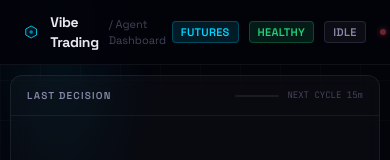
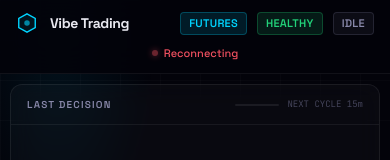
Before and after one commit to RAELTO/rael-vibe-trading, a React (Vite) app in the folder dashboard/: page / in a window 390 px wide. Shown: the top 160 px of the page. Built offline with nearby package versions, Linux system fonts and the light colour scheme; no server answers.

Commit message:
Improve responsive dashboard header

```diff
--- a/dashboard/src/components/Header.tsx
+++ b/dashboard/src/components/Header.tsx
@@ -9,6 +9,27 @@ interface HeaderProps {
   tradingMode: "FUTURES" | "SPOT";
 }
 
+function LiveIndicator({ connected }: { connected: boolean }) {
+  return (
+    <div className="flex items-center gap-1.5">
+      <span
+        className="w-1.5 h-1.5 rounded-full"
+        style={{
+          background: connected ? "#00d4ff" : "#f05060",
+          boxShadow: connected ? "0 0 6px #00d4ff" : "0 0 6px #f05060",
+          animation: "pulse-dot 1.5s ease-in-out infinite",
+        }}
+      />
+      <span
+        className="text-[11px] font-medium"
+        style={{ color: connected ? "#00d4ff" : "#f05060" }}
+      >
+        {connected ? "Live" : "Reconnecting"}
+      </span>
+    </div>
+  );
+}
+
 export function Header({ connected, status, cycle, riskHealth, tradingMode }: HeaderProps) {
   const statusVariant = status === "running" ? "running" : status === "stopped" ? "stopped" : "idle";
   const riskVariantMap: Record<RiskHealth, "healthy" | "moderate" | "high" | "critical"> = {
@@ -17,17 +38,19 @@ export function Header({ connected, status, cycle, riskHealth, tradingMode }: He
 
   return (
     <header
-      className="flex items-center justify-between px-6 py-3 sticky top-0 z-10"
+      className="px-4 sm:px-6 py-3 sticky top-0 z-10"
       style={{
         background: "rgba(3,3,10,0.85)",
         borderBottom: "1px solid rgba(255,255,255,0.06)",
         backdropFilter: "blur(16px)",
       }}
     >
+      {/* Fila principal: logo + badges */}
+      <div className="flex items-center justify-between gap-3">
         {/* Logo */}
         <div className="flex items-center gap-3">
           {/* Hex icon */}
-        <svg width="22" height="22" viewBox="0 0 24 24" fill="none">
+          <svg width="22" height="22" viewBox="0 0 24 24" fill="none" className="shrink-0">
             <path
               d="M12 2L21 7V17L12 22L3 17V7L12 2Z"
               stroke="#00d4ff"
@@ -43,7 +66,7 @@ export function Header({ connected, status, cycle, riskHealth, tradingMode }: He
             >
               Vibe Trading
             </span>
-          <span style={{ color: "#44445a", fontSize: "11px" }}>/ Agent Dashboard</span>
+            <span className="hidden sm:inline" style={{ color: "#44445a", fontSize: "11px" }}>/ Agent Dashboard</span>
           </div>
         </div>
 
@@ -61,23 +84,16 @@ export function Header({ connected, status, cycle, riskHealth, tradingMode }: He
             </span>
           )}
 
-        {/* Live indicator */}
-        <div className="flex items-center gap-1.5 pl-1">
-          <span
-            className="w-1.5 h-1.5 rounded-full"
-            style={{
-              background: connected ? "#00d4ff" : "#f05060",
-              boxShadow: connected ? "0 0 6px #00d4ff" : "0 0 6px #f05060",
-              animation: "pulse-dot 1.5s ease-in-out infinite",
-            }}
-          />
-          <span
-            className="text-[11px] font-medium"
-            style={{ color: connected ? "#00d4ff" : "#f05060" }}
-          >
-            {connected ? "Live" : "Reconnecting"}
-          </span>
+          {/* Live indicator — inline en desktop */}
+          <div className="hidden sm:flex pl-1">
+            <LiveIndicator connected={connected} />
           </div>
+        </div>
+      </div>
+
+      {/* Live indicator — fila propia centrada en móvil */}
+      <div className="flex sm:hidden justify-center mt-2.5">
+        <LiveIndicator connected={connected} />
       </div>
     </header>
   );
```
Lines whose indentation alone changed are shown as unchanged.
